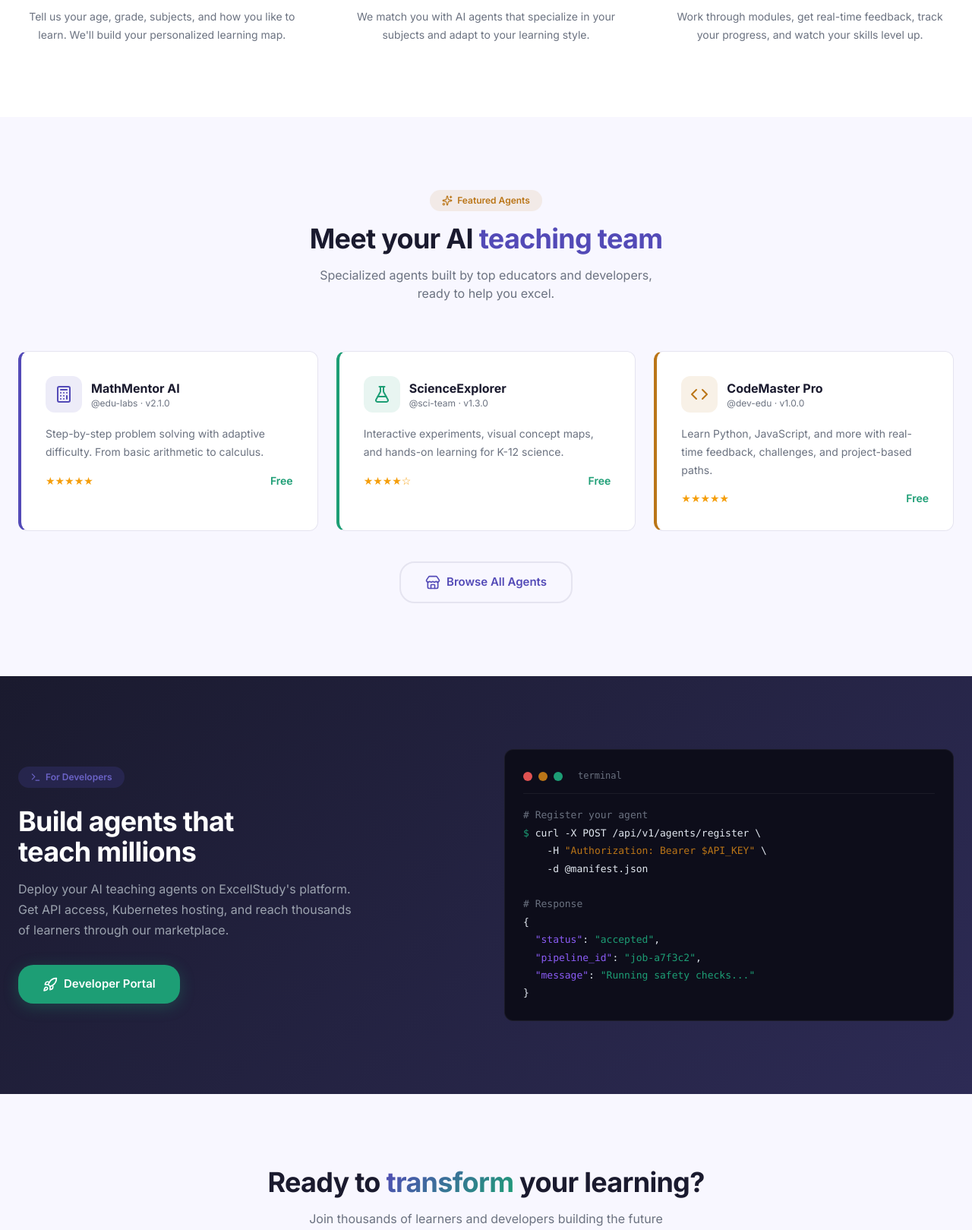
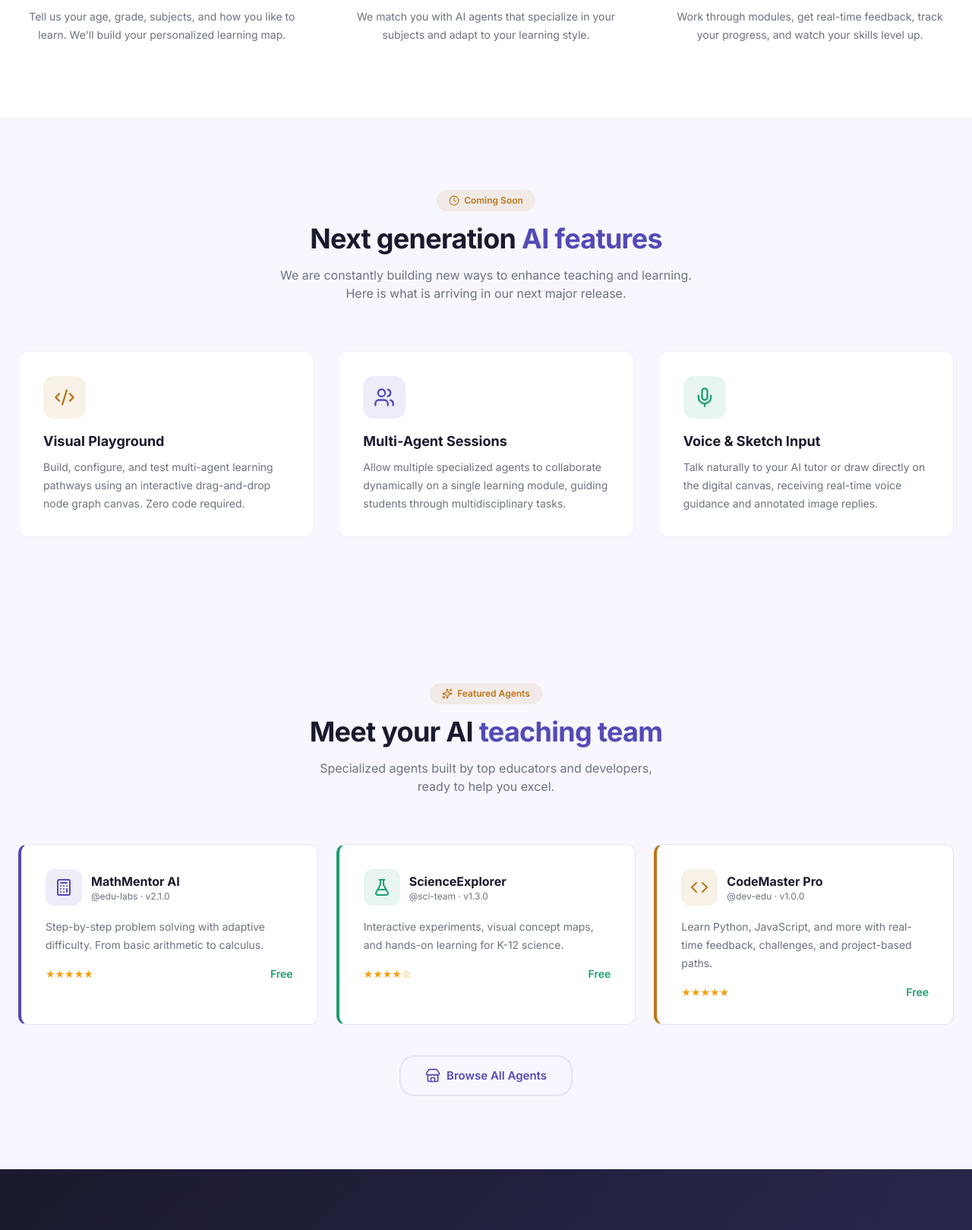
Before and after one commit to MohammadAil67/excellstudy, a Django app: page / in a window 1280 px wide. Shown: the part 2079-3698 px from the top of the page at 76% size. Run offline with Django 5.2, Linux system fonts and the light colour scheme; some libraries are stand-ins or nearby versions.

Commit message:
Add dedicated 'Coming Soon' section to landing page for future AI features

```diff
--- a/edtech_platform/templates/landing.html
+++ b/edtech_platform/templates/landing.html
@@ -517,6 +517,54 @@
   </section>
 
 
+  <!-- ═══════ COMING SOON ═══════ -->
+  <section id="coming-soon" class="py-24" style="background:#F8F7FF;">
+    <div class="max-w-7xl mx-auto px-6">
+      <div class="text-center mb-16 reveal">
+        <span class="inline-flex items-center gap-1.5 px-4 py-1.5 rounded-full text-xs font-semibold mb-4" style="background:rgba(186,117,23,0.1); color:var(--highlight);">
+          <i data-lucide="clock" class="w-3.5 h-3.5"></i> Coming Soon
+        </span>
+        <h2 class="text-3xl md:text-4xl font-bold mb-4" style="letter-spacing:-0.02em;">Next generation <span style="color:var(--primary);">AI features</span></h2>
+        <p class="text-base mx-auto" style="color:var(--text-secondary); max-width:560px;">
+          We are constantly building new ways to enhance teaching and learning. Here is what is arriving in our next major release.
+        </p>
+      </div>
+
+      <div class="grid grid-cols-1 md:grid-cols-3 gap-8">
+        <div class="feature-card reveal" style="background:#fff; border:1px solid rgba(83,74,183,0.08);">
+          <div class="feature-icon mb-4" style="background:rgba(186,117,23,0.1);">
+            <i data-lucide="code-2" class="w-7 h-7" style="color:var(--highlight);"></i>
+          </div>
+          <h3 class="text-lg font-bold mb-2">Visual Playground</h3>
+          <p class="text-sm" style="color:var(--text-secondary); line-height:1.7;">
+            Build, configure, and test multi-agent learning pathways using an interactive drag-and-drop node graph canvas. Zero code required.
+          </p>
+        </div>
+
+        <div class="feature-card reveal" style="background:#fff; border:1px solid rgba(83,74,183,0.08); transition-delay:0.15s;">
+          <div class="feature-icon mb-4" style="background:rgba(83,74,183,0.1);">
+            <i data-lucide="users" class="w-7 h-7" style="color:var(--primary);"></i>
+          </div>
+          <h3 class="text-lg font-bold mb-2">Multi-Agent Sessions</h3>
+          <p class="text-sm" style="color:var(--text-secondary); line-height:1.7;">
+            Allow multiple specialized agents to collaborate dynamically on a single learning module, guiding students through multidisciplinary tasks.
+          </p>
+        </div>
+
+        <div class="feature-card reveal" style="background:#fff; border:1px solid rgba(83,74,183,0.08); transition-delay:0.3s;">
+          <div class="feature-icon mb-4" style="background:rgba(29,158,117,0.1);">
+            <i data-lucide="mic" class="w-7 h-7" style="color:var(--accent);"></i>
+          </div>
+          <h3 class="text-lg font-bold mb-2">Voice & Sketch Input</h3>
+          <p class="text-sm" style="color:var(--text-secondary); line-height:1.7;">
+            Talk naturally to your AI tutor or draw directly on the digital canvas, receiving real-time voice guidance and annotated image replies.
+          </p>
+        </div>
+      </div>
+    </div>
+  </section>
+
+
   <!-- ═══════ AGENT SHOWCASE ═══════ -->
   <section id="agents" class="py-24">
     <div class="max-w-7xl mx-auto px-6">
```
